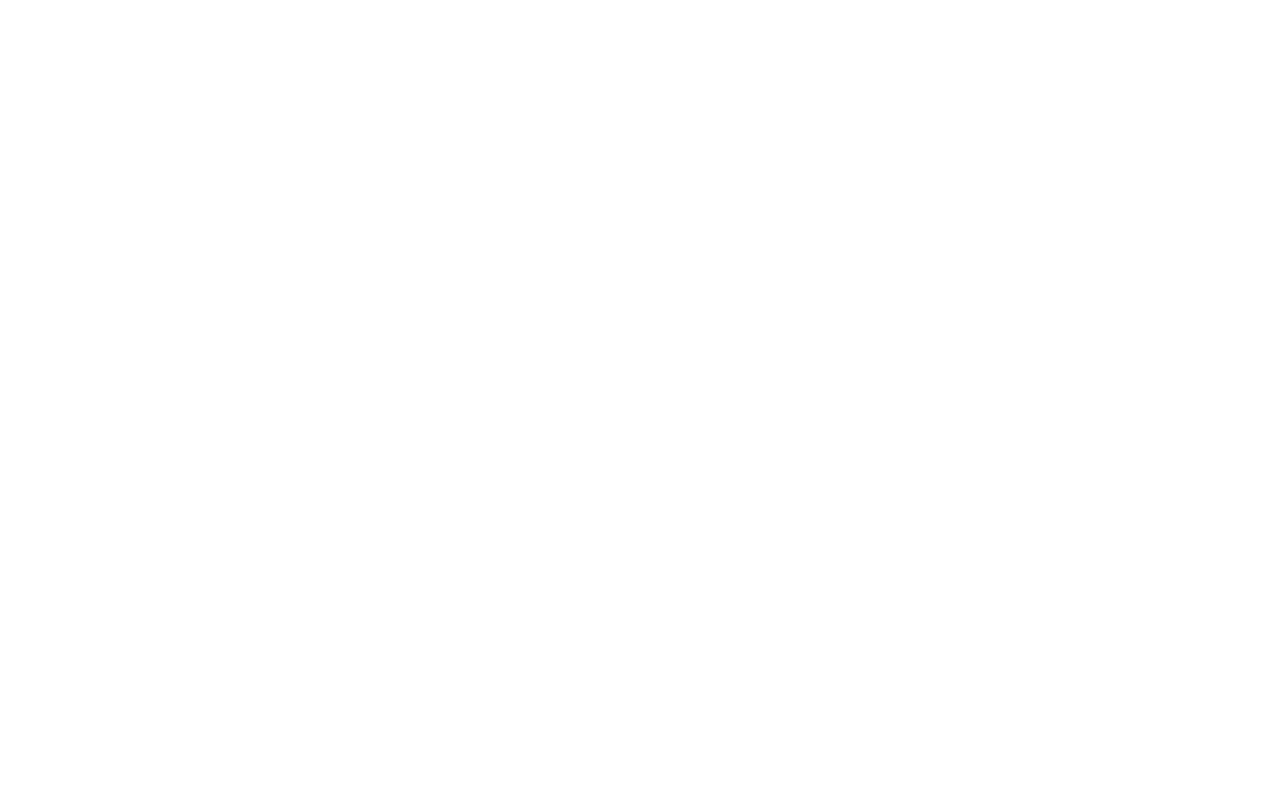
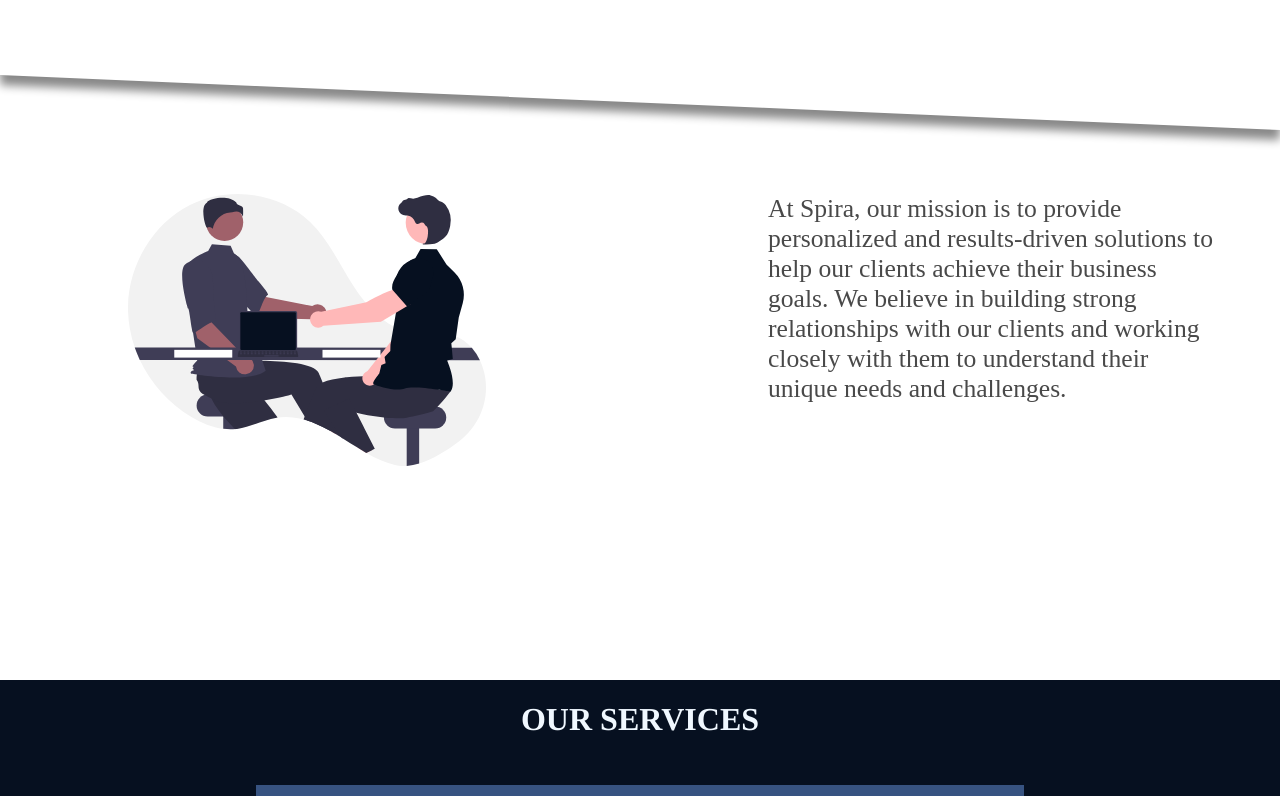
Before and after one commit to PaulTeshome/spira-site, a React (Create React App) app in the folder spira/: page / in a window 1280 px wide. Shown: the part 1220-2016 px from the top of the page. Before the commit the page ends 800 px from the top, so only its background shows below. Built offline with nearby package versions, Linux system fonts and the light colour scheme.

Commit message:
Update App.js

```diff
--- a/spira/src/components/App.js
+++ b/spira/src/components/App.js
@@ -1,11 +1,21 @@
 // import logo from '../images/spira_logo1 1.png';
 import './App.css';
 import LandingHeader from './LandingHeader';
+import MottoSection from './MottoSection';
+import Services from './Services';
+import RecentWorks from './RecentWorks';
 
 function App() {
   return (
     <div className="App">
       <LandingHeader/>
+      <MottoSection motto="EMPOWERING YOUR BRAND IN THE DIGITAL SPACE" description="
+                At Spira, our mission is to provide personalized and results-driven solutions
+                to help our clients achieve their business goals.
+                We believe in building strong relationships with our clients
+                and working closely with them to understand their unique needs and challenges."/>
+      <Services/>
+      <RecentWorks/>
     </div>
   );
 }
```
